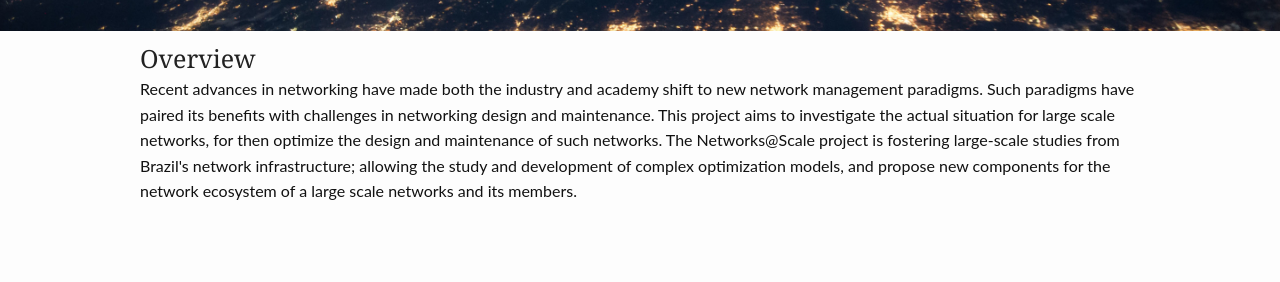
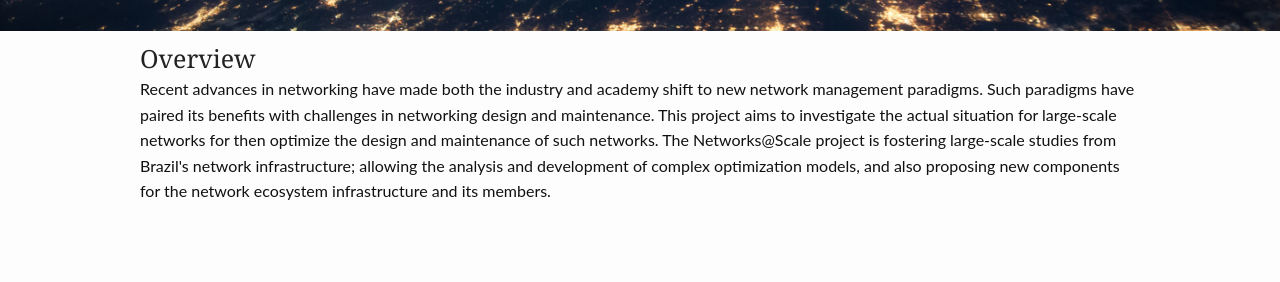
Before and after one commit to ufrgs-networks-group/networks-at-scale, a Jekyll site: the page built from pages/pages-root-folder/index.md, in a window 1280 px wide. Shown: the part 329-611 px from the top of the page. Built offline with Jekyll 4.4.1, drawn with Linux system fonts in a browser that asks for light colours.

Commit message:
Text update

```diff
--- a/pages/pages-root-folder/index.md
+++ b/pages/pages-root-folder/index.md
@@ -10,7 +10,7 @@ header:
 
 overview:
   title: Overview
-  text: Recent advances in networking have made both the industry and academy shift to new network management paradigms. Such paradigms have paired its benefits with challenges in networking design and maintenance. This project aims to investigate the actual situation for large scale networks, for then optimize the design and maintenance of such networks. The Networks@Scale project is fostering large-scale studies from Brazil's network infrastructure; allowing the study and development of complex optimization models, and propose new components for the network ecosystem of a large scale networks and its members.
+  text: Recent advances in networking have made both the industry and academy shift to new network management paradigms. Such paradigms have paired its benefits with challenges in networking design and maintenance. This project aims to investigate the actual situation for large-scale networks for then optimize the design and maintenance of such networks. The Networks@Scale project is fostering large-scale studies from Brazil's network infrastructure; allowing the analysis and development of complex optimization models, and also proposing new components for the network ecosystem infrastructure and its members.
 
 widget1:
   title: "DinamiX"
```
